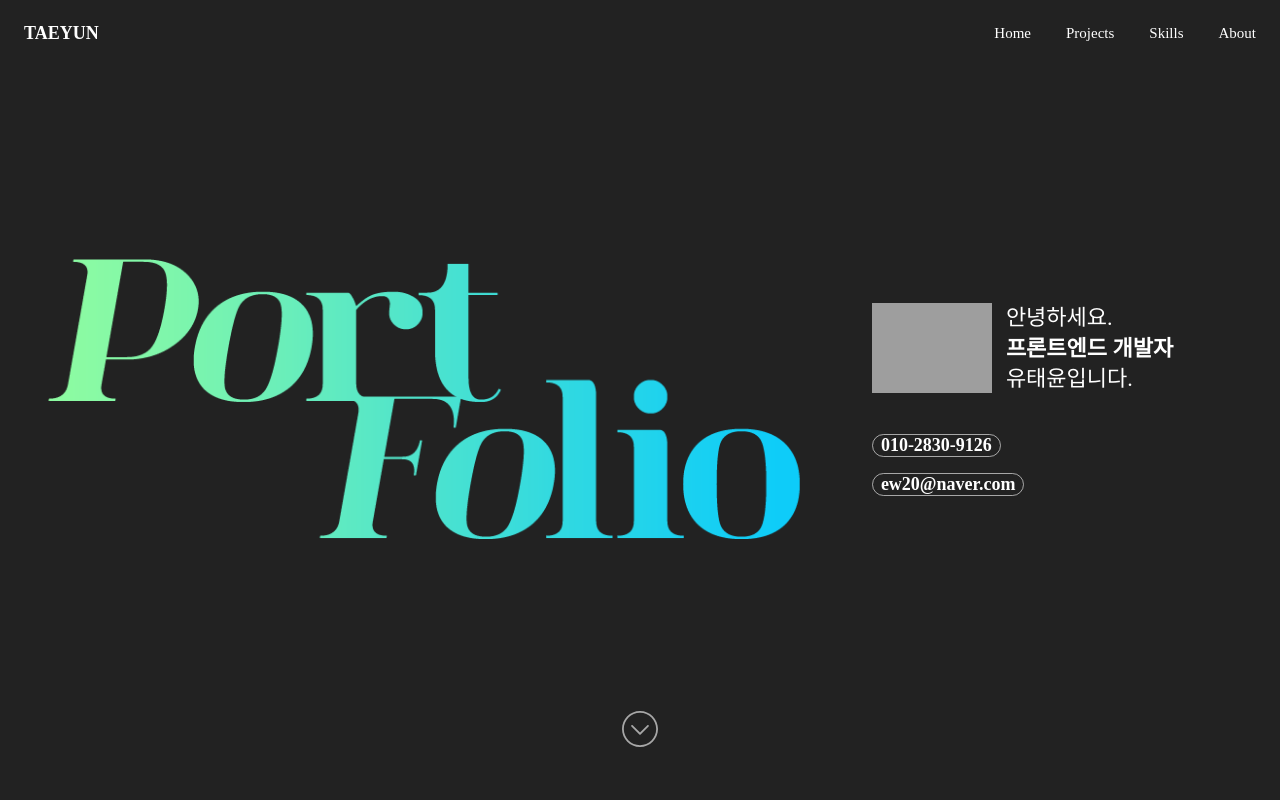
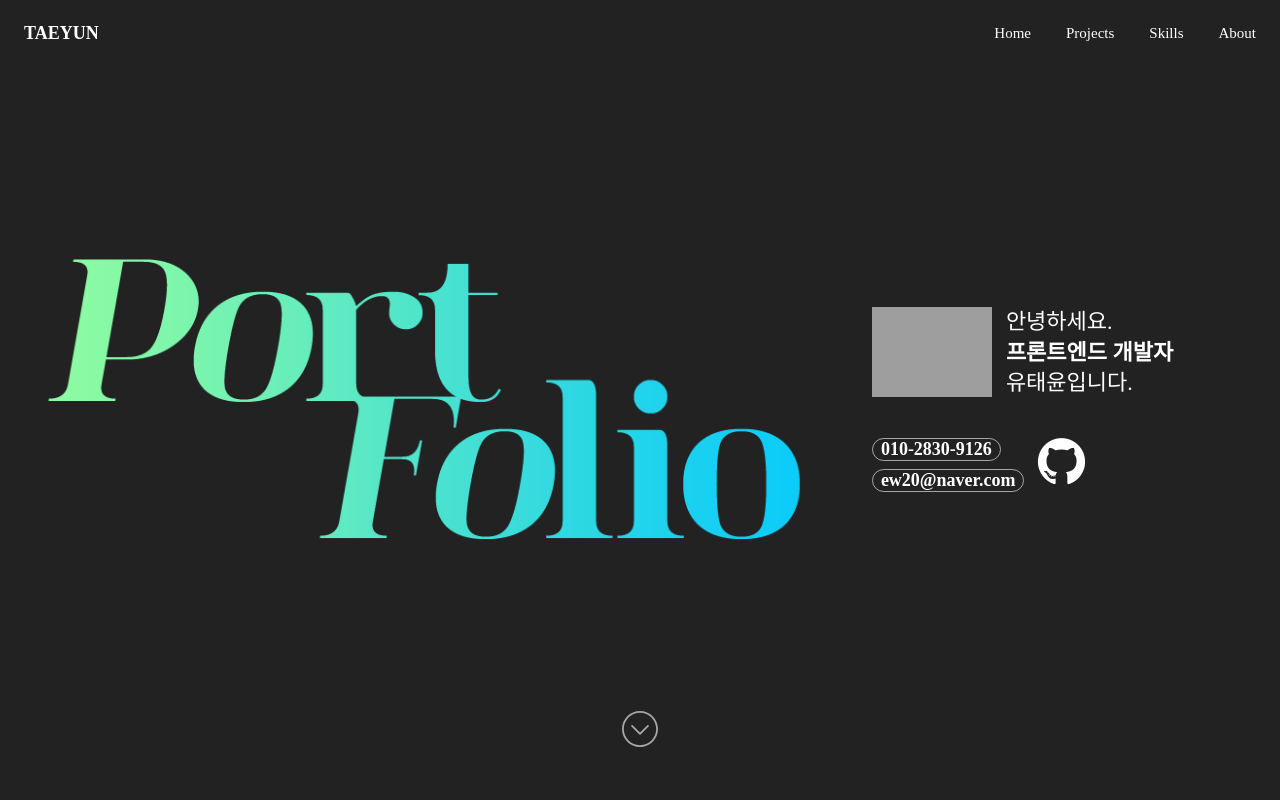
Before and after one commit to taeyun01/portfolio, a React (Vite) app: page / in a window 1280 px wide. Shown: the top 800 px of the page. Built offline with nearby package versions, Linux system fonts and the light colour scheme; grey boxes are pictures that could not be loaded; a web font is replaced by a local one.

Commit message:
feat: github Icon 추가

```diff
--- a/src/components/MyProfile.tsx
+++ b/src/components/MyProfile.tsx
@@ -123,7 +123,8 @@ const MyProfile = ({
             <ListRow
               contents={
                 <Flex
-                  direction="column"
+                  direction="row"
+                  justify="center"
                   gap={12}
                   css={{
                     "@media (max-width: 768px)": {
@@ -139,6 +140,7 @@ const MyProfile = ({
                     },
                   }}
                 >
+                  <Flex direction="column" gap={4}>
                     <div>
                       <Badge
                         as="span"
@@ -154,6 +156,19 @@ const MyProfile = ({
                         typography="t5"
                         borderColor={colors.white600}
                       />
+                    </div>
+                  </Flex>
+                  <div>
+                    <i
+                      className="devicon-github-original"
+                      css={{
+                        color: "white",
+                        fontSize: "50px",
+                        "@media (max-width: 480px)": {
+                          fontSize: "45px",
+                        },
+                      }}
+                    ></i>
                   </div>
                 </Flex>
               }
```
Lines whose indentation alone changed are shown as unchanged.
